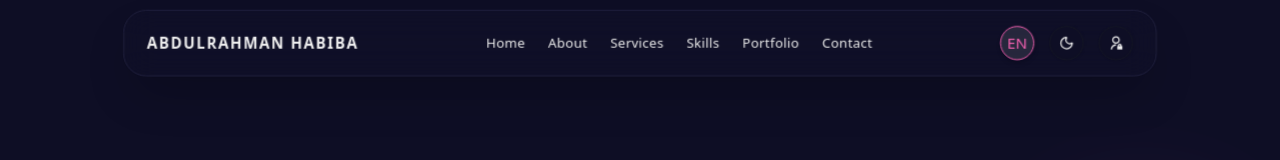
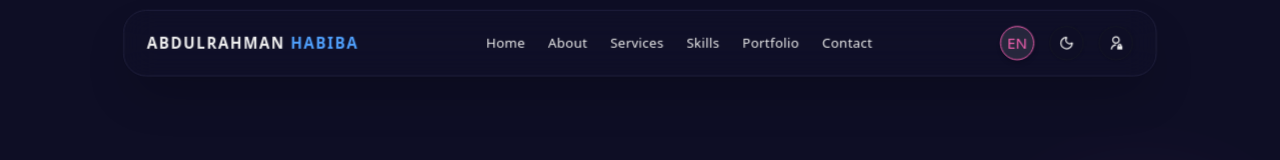
Before and after one commit to AbdulrahmanHabiba/my-portfolio, a React (Vite) app: page / in a window 1280 px wide. Shown: the top 160 px of the page. Built offline with nearby package versions, Linux system fonts and the light colour scheme; no server answers; the database is empty.

Commit message:
Add Notfound page

```diff
--- a/src/sections/Header/components/Navbar.tsx
+++ b/src/sections/Header/components/Navbar.tsx
@@ -59,14 +59,15 @@ const Navbar = () => {
     <nav className="fixed top-2 left-0 w-full z-50 ">
       <Container>
         <div
-          className={`bg-white dark:bg-secondary/10 dark:backdrop-blur-lg border border-secondary shadow-2xl rounded-3xl px-3 py-2 md:px-6 md:py-4 flex flex-col md:flex-row items-start md:items-center justify-between transition-all duration-300 ease-in-out overflow-hidden ring-1 ring-primary/10 ${isOpen
+          className={`bg-white/50 dark:bg-secondary/10  backdrop-blur-lg border border-secondary shadow-2xl rounded-3xl px-3 py-2 md:px-6 md:py-4 flex flex-col md:flex-row items-start md:items-center justify-between transition-all duration-300 ease-in-out overflow-hidden ring-1 ring-primary/10
+            ${isOpen
               ? "max-h-[400px] scale-100"
               : "max-h-[56px] md:max-h-[70px] scale-95"
             }`}
         >
           <div className="w-full flex items-center justify-between">
             <div className="text-xs  md:text-sm xl:text-base w-auto  xs:max-w-[100px] sm:w-auto tracking-widest text-foreground font-black uppercase cursor-pointer flex items-center">
-              <Link to="/">Abdulrahman Habiba</Link>
+              <Link to="/">Abdulrahman <span className="text-blue-400">Habiba</span></Link>
             </div>
             <div className="hidden md:flex mt-4 md:mt-0 mx-2">
               <NavLinks className="flex space-x-6" />
```
